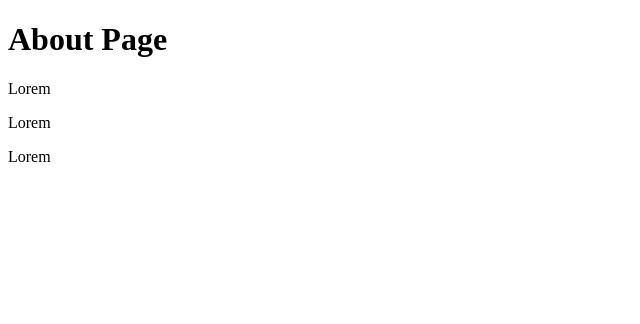
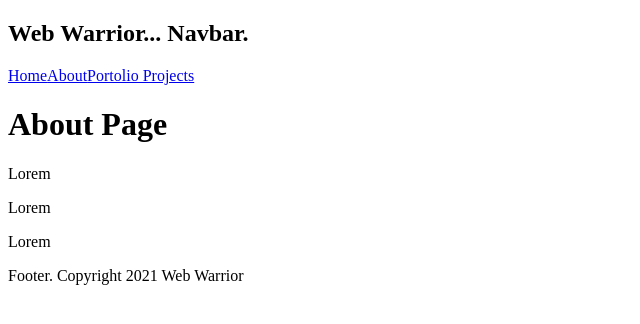
Before and after one commit to danCoda/gatsby-react-webWarrior, a Gatsby site: page /about in a window 1280 px wide. Shown: the whole page, without its empty margins (0-640 px from the left). Built offline with nearby package versions, Linux system fonts and the light colour scheme; Gatsby itself is replaced by a stand-in of ours.

Commit message:
Layout file added.

```diff
--- /dev/null
+++ b/src/components/Layout.js
@@ -0,0 +1,16 @@
+import React from 'react'
+import Navbar from './Navbar'
+
+export default function Layout(props) {
+    return (
+        <div className="layout">
+            <Navbar />
+            <div className="content">
+                {props.children}
+            </div>
+            <footer>
+                <p>Footer. Copyright 2021 Web Warrior</p>
+            </footer>
+        </div>
+    )
+}
--- a/src/pages/components/Navbar.js
+++ b/src/components/Navbar.js
@@ -4,7 +4,8 @@ import { Link } from 'gatsby'
 export default function Navbar() {
     return (
         <nav>
-            <h1>Web Warrior</h1>
+            <h1>Web Warrior... Navbar.</h1>
+
             <div className="links">
                 <Link to="/">Home</Link>
                 <Link to="/about">About</Link>
--- a/src/pages/about.js
+++ b/src/pages/about.js
@@ -1,12 +1,15 @@
 import React from 'react'
+import Layout from '../components/Layout'
 
 export default function About() {
     return (
+        <Layout>
             <div>
                 <h1>About Page</h1>
                 <p>Lorem</p>
                 <p>Lorem</p>
                 <p>Lorem</p>
             </div>
+        </Layout>
     )
 }
--- a/src/pages/index.js
+++ b/src/pages/index.js
@@ -1,7 +1,9 @@
 import React from "react"
+import Layout from '../components/Layout'
 
 export default function Home() {
   return (
+    <Layout>
       <section>
         <div>
           <h2>Design</h2>
@@ -9,5 +11,7 @@ export default function Home() {
           <p>UX designer & web developer based in Sydney.</p>
         </div>
       </section>
+    </Layout>
   )
+
 }
--- a/src/pages/projects/index.js
+++ b/src/pages/projects/index.js
@@ -1,14 +1,15 @@
 import React from "react"
-import Navbar from '../components/Navbar'
+import Layout from '../../components/Layout'
 
 export default function Projects() {
   return (
+    <Layout>
       <section>
-      <Navbar />
         <div>
           <h2>Portfolio</h2>
           <h2>Projects & Websites I've created</h2>
         </div>
       </section>
+    </Layout>
   )
 }
```
Also changed, not shown: src/pages/404.js (+7 -4 lines). Lines whose indentation alone changed are shown as unchanged.
